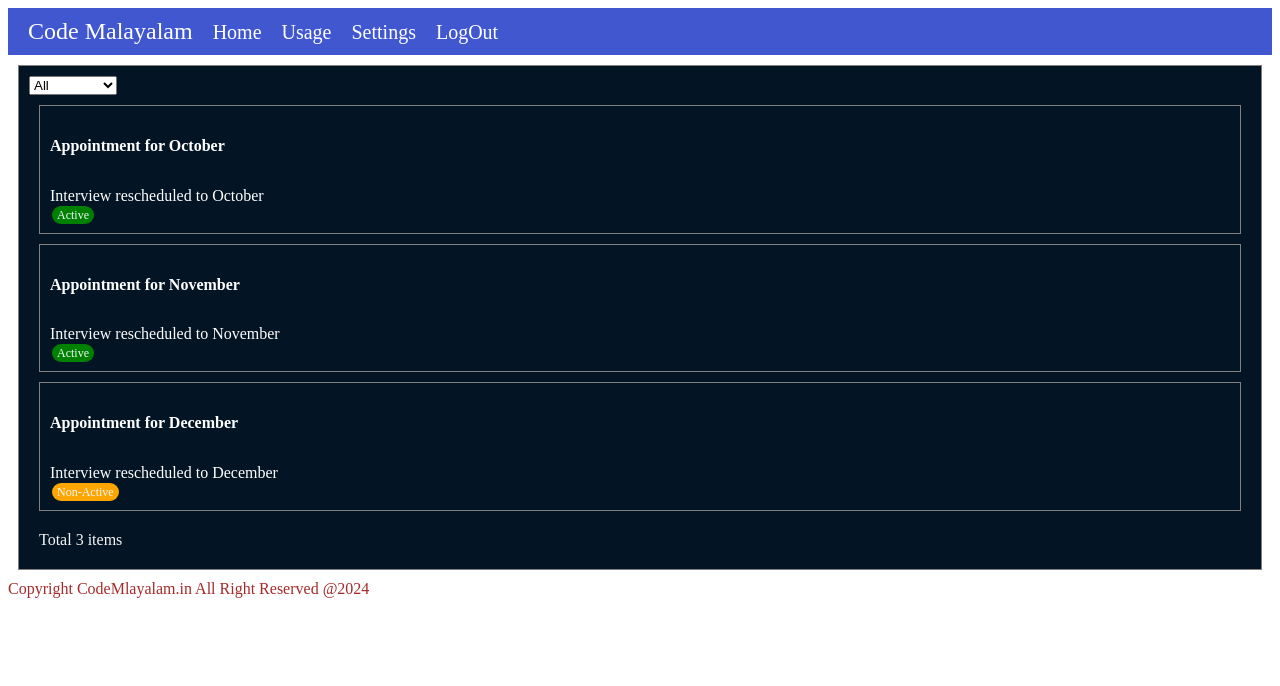
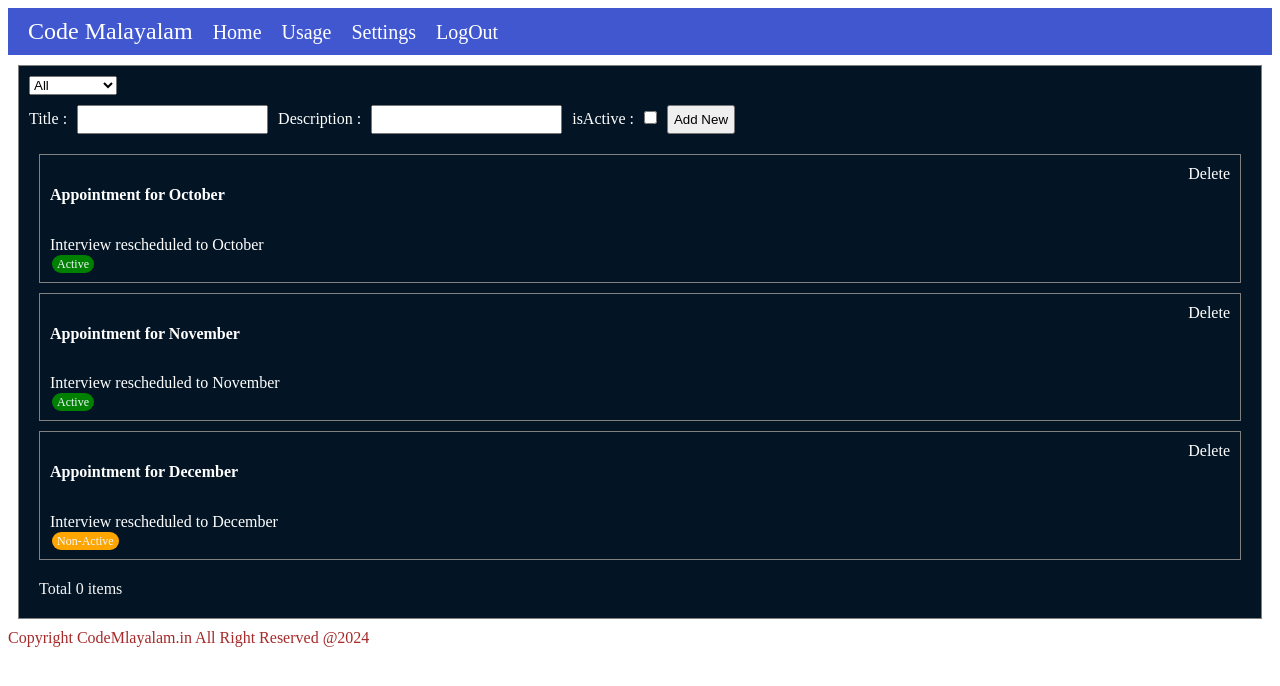
Before and after one commit to kraswathy20/ReactStudy, a React app: page / in a window 1280 px wide. Shown: the top 686 px of the page. Built offline with nearby package versions, Linux system fonts and the light colour scheme; the HTML template or start-up script is replaced by a standard one.

Commit message:
created AddNew Component

```diff
--- /dev/null
+++ b/public/data.json
@@ -0,0 +1,17 @@
+[{
+    "id":1,
+    "title": "Appointment for October",
+    "description" : "Interview rescheduled to October",
+    "isActive" : true
+ },
+ {
+    "id":2,
+    "title": "Appointment for November",
+    "description" : "Interview rescheduled to November",
+    "isActive" : true
+ },
+{   "id":3,
+    "title": "Appointment for December",
+    "description" : "Interview rescheduled to December",
+    "isActive" : false
+ }]
--- /dev/null
+++ b/src/components/Addnew.css
@@ -0,0 +1,18 @@
+.title{
+    margin: 10px;
+    padding: 5px;
+}
+.btn{
+    padding: 5px;
+}
+.check{
+    margin: 10px;
+    padding: 5px;
+}
+.descr{
+    margin: 10px;
+    padding: 5px;
+}
+.inptitle{
+    color: white;
+}
--- /dev/null
+++ b/src/components/Addnew.jsx
@@ -0,0 +1,75 @@
+import React from "react";
+import './Addnew.css'
+class AddNew extends React.Component{
+
+  constructor(props){
+    super(props);
+    this.state={
+      titleInput : '',
+        descInput : '',
+        isActiveInp : false
+    }
+  }
+
+  handleChange = (evt) =>{
+  const value = evt.target.value;
+  this.setState({
+    titleInput : value,
+  })
+  }
+
+  handleClick = () =>{
+    console.log(this.state);
+    const{
+      titleInput,
+      descInput,
+      isActiveInp
+    }=this.state
+
+     if(descInput){
+    this.props.addnew({
+      title: titleInput,
+      description:descInput,
+      isActive:isActiveInp
+    });
+
+    this.setState({
+      titleInput: '',
+      descInput:'',
+      isActiveInp:false
+    })
+  }
+  }
+  handledescr = (evt) =>{
+const value = evt.target.value;
+this.setState({
+    descInput: value
+})
+  }
+
+  handleCheck = (evt) =>{
+    const checked = evt.target.checked;
+    this.setState({
+        isActiveInp :checked
+    })
+  }
+
+
+    render(){
+
+
+        return(
+            <div>
+                <label className="inptitle">Title :</label>
+            <input  value={this.state.titleInput} onChange={this.handleChange} className="title" type="text" />
+            <label className="inptitle">Description :</label>
+            <input value={this.state.descInput} onChange={this.handledescr} className="descr" type="text" />
+            <label className="inptitle">isActive :</label>
+            <input checked={this.state.isActiveInp} onChange={this.handleCheck} className="check" type="checkbox" />
+            <button onClick={this.handleClick} className="btn">Add New</button>
+            </div>
+        )
+    }
+}
+
+export default AddNew
--- a/src/components/Tools.jsx
+++ b/src/components/Tools.jsx
@@ -1,22 +1,30 @@
 import React from "react";
+import Addnew from "./Addnew";
 import './Tools.css'
 class Tools extends React.Component{
     render(){
         const{
             children,
-            onAction
+            onAction,
+            labelValue,
+            addnew
         }= this.props
+
+
+
         const onlychild=React.Children.only(children)
         const count = React.Children.count(onlychild.props.children)
         return (
             <div className="list-tools">
+
                 <div className="list-header">
-                    <select onChange={onAction} name="status">
+                    <select value={labelValue} onChange={onAction} name="status">
                         <option value="all">All</option>
                         <option value="active">Active</option>
                         <option value="nonactive">Non-Active</option>
                     </select>
                 </div>
+                <Addnew addnew={addnew}/>
                 {children}
                 <div className="list-footer">
                    Total {count} items
--- a/src/list/Label.jsx
+++ b/src/list/Label.jsx
@@ -7,7 +7,8 @@ class Label extends React.Component{
         const props = this.props
         const style = props.isActive ? {backgroundColor:"green"} : {backgroundColor : "orange"}
 
-        return  <span onClick={props.onAct} className="label-list" style={style}>{props.isActive?'Active':'Non-Active'}</span>
+        return  <span onClick={()=>props.onAction(props.isActive?'active':'nonactive')}
+         className="label-list" style={style}>{props.isActive?'Active':'Non-Active'}</span>
     }
 }
 
--- a/src/list/List.jsx
+++ b/src/list/List.jsx
@@ -1,65 +1,92 @@
 import React from "react"
-import ListItem from "./ListItem"
 import Tools from "../components/Tools"
+import SimpleList from "./SimpleList";
 
-const arr = [{
-    title: "Appointment for October",
-    description : "Interview rescheduled to October",
-    isActive : true
- },
- {
-    title: "Appointment for November",
-    description : "Interview rescheduled to November",
-    isActive : true
- },
-{
-    title: "Appointment for December",
-    description : "Interview rescheduled to December",
-    isActive : false
- }]
+
 
 class List extends React.Component{
     // State initialization
    constructor(props){
     super(props);
     this.state={
-        data : arr
+        data : [],
+        activeState : 'all'
     }
    }
+
+componentDidMount(){
+    console.log("componentDidMount");
+   fetch('/data.json')
+    .then((response)=>{
+        return response.json()
+    })
+    .then((data)=>{
+        this.setState({
+            data : data
+        })
+    })
+
+}
 
     onListChange =(evt)=>{
         console.log(evt.target.value);
         const value = evt.target.value
-        const newList = arr.filter((item)=>{
-            if(value === 'all'){
+    //
+    //     console.log(newList);
+    //    this.setState({
+    //     data : newList
+    //    })
+
+        this.setState({
+            activeState:value
+        })
+    }
+
+    handleDelete = (item) =>{
+        console.log("Delete",item);
+        const newList = this.state.data.filter((element)=>element.id !== item.id)
+        this.setState({
+            data:newList
+        })
+    }
+
+    handleLableClick = (arg) =>{
+        this.setState({
+            activeState: arg
+        })
+    }
+
+    handleAdd=(item) =>{
+        console.log(this.state.data);
+        console.log(item);
+        this.setState({
+            data : [item, ...this.state.data]
+        })
+    }
+    render(){
+        const{
+            data,
+            activeState
+        }= this.state
+
+         const newList = data.filter((item)=>{
+            if(activeState === 'all'){
                 return true
             }
-            else if(value === 'active'){
+            else if(activeState === 'active'){
                 return item.isActive === true;
             }
-            else if(value === 'nonactive'){
+            else if(activeState === 'nonactive'){
                 return item.isActive === false;
             }
             return false
 
         })
-        console.log(newList);
-       this.setState({
-        data : newList
-       })
-    }
 
-    render(){
+
         return(
-            <Tools onAction={this.onListChange}>
-            <div className="app-list">
-                {
-                    this.state.data.map((obj)=>{
-                        return   <ListItem key={obj.title} title={obj.title} descr={obj.description} isActive={obj.isActive}/>
-
-                    })
-                }
-             </div>
+            <Tools labelValue={activeState} onAction={this.onListChange} addnew={this.handleAdd}>
+                <SimpleList data={newList} onAction={this.handleDelete} labelClick={this.handleLableClick}/>
              </Tools>
         )
     }
--- a/src/list/ListItem.css
+++ b/src/list/ListItem.css
@@ -1,20 +1,3 @@
-/* .list-item{
-    border: 1px solid rgb(165, 148, 148);
-    margin: 10px;
-    border-radius: 2px;
-    padding: 20px;
-    background-color:lightblue;
-}
-.list-item h4{
-    margin: 0 0 10px 0;
-    font-size: 1.5rem;
-}
-.list-descr{
-    color:  grey;
-    margin-bottom: 10px;
-} */
-
-
 
 .list-item{
     margin: 10px;
@@ -32,3 +15,8 @@
     margin-bottom: 10px;
     color: gray;
 }
+
+.list-delete{
+    cursor: pointer;
+    font-size: 16px;
+}
--- a/src/list/ListItem.jsx
+++ b/src/list/ListItem.jsx
@@ -3,18 +3,19 @@ import Label from "./Label"
 import './ListItem.css'
 
 
-function ListItem({title,descr,isActive}){
+function ListItem({title,descr,isActive,onDelete,labelClick}){
     return(
         <div className="list-item">
 
            <div className="list-title">
               <h4>{title}</h4>
+              <label onClick={onDelete}>Delete</label>
            </div>
            <div className="list-descr">
               {descr}
            </div>
            <div className="list-label">
-              <Label onAct={()=>console.log("parent clicked")} isActive={isActive}/>
+              <Label onAction={labelClick} isActive={isActive}/>
 
            </div>
 
--- /dev/null
+++ b/src/list/SimpleList.jsx
@@ -0,0 +1,28 @@
+import React from 'react'
+import ListItem from "./ListItem"
+
+function SimpleList(props) {
+    const{
+        data,
+        onAction,
+        labelClick
+    }=props;
+  return (
+    <div className="app-list">
+    {
+        data.map((obj)=>{
+            return   <ListItem
+             key={obj.title}
+             title={obj.title}
+             descr={obj.description}
+             isActive={obj.isActive}
+             onDelete={()=>onAction(obj)}
+             labelClick={labelClick}
+             />
+        })
+    }
+ </div>
+  )
+}
+
+export default SimpleList
```
